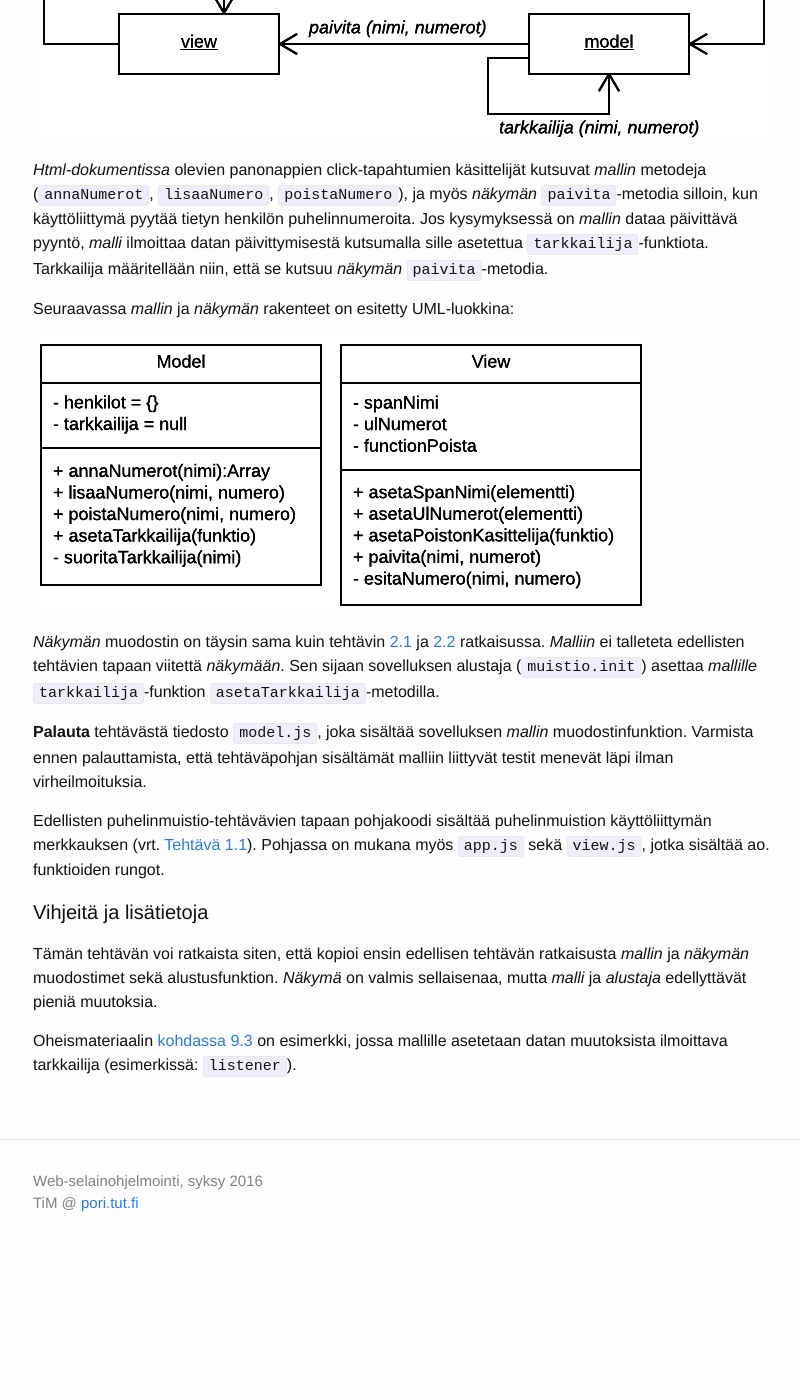
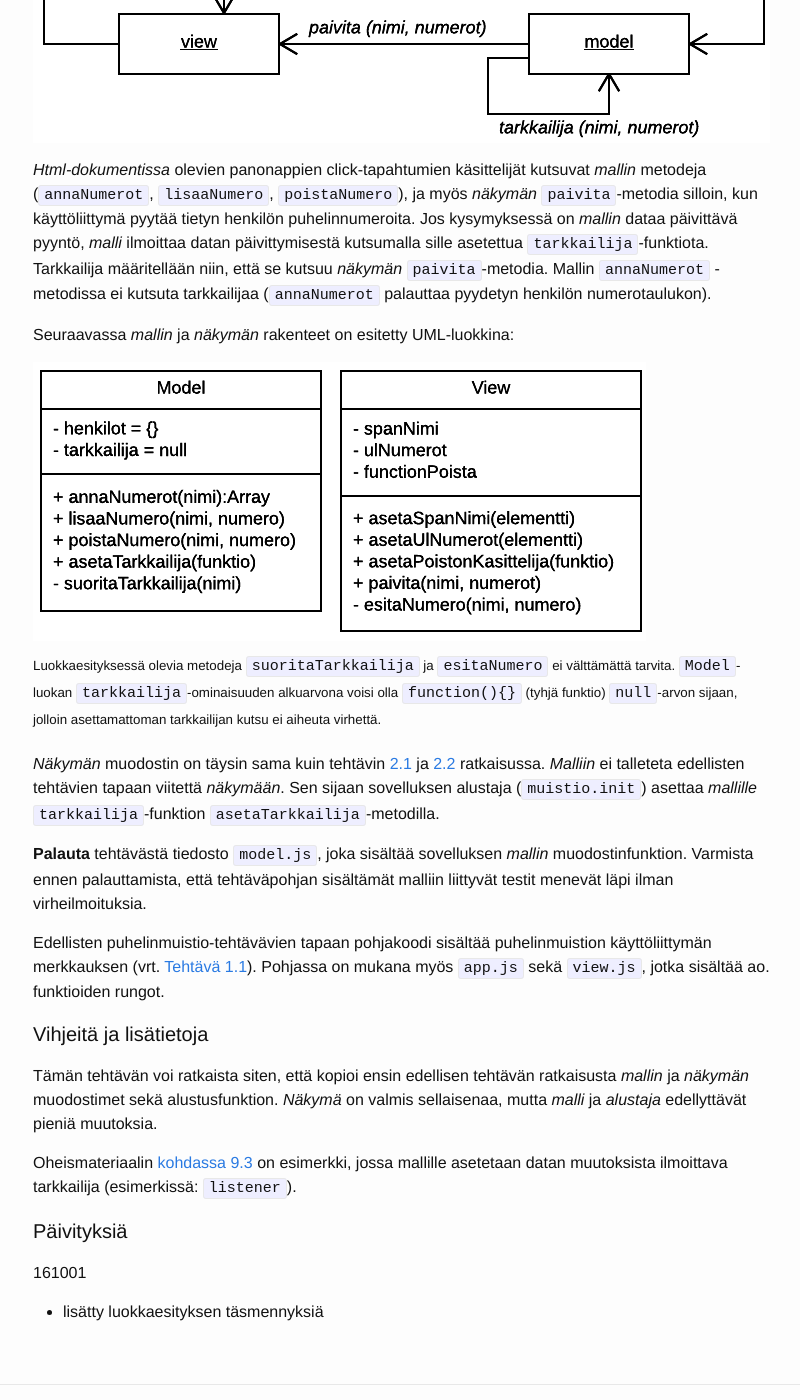
Before and after one commit to timedu/wso, a Jekyll site: the page built from _osa2/tehtava23.md, in a window 1280 px wide and 1400 px high, scrolled down 831 px. Shown: the whole window, without its empty margins (237-1037 px from the left). Built offline with Jekyll 4.4.1, drawn with Linux system fonts in a browser that asks for light colours; before the commit the page ends 2106 px from its top, so only the background shows below that.

Commit message:
ex2.3 update

```diff
--- a/_osa2/tehtava23.md
+++ b/_osa2/tehtava23.md
@@ -18,11 +18,13 @@ Sovellukseen liittyy kolme JavaScript -tiedostoa. *Alustuksen* toteuttava koodi
 
 ![Puhelinmuistio-oliokaavio](../img/olio_kaavio_23.png "Puhelinmuistio-oliokaavio")
 
-*Html-dokumentissa* olevien panonappien click-tapahtumien käsittelijät kutsuvat *mallin* metodeja (`annaNumerot`, `lisaaNumero`, `poistaNumero`), ja myös *näkymän* `paivita`-metodia silloin, kun käyttöliittymä pyytää tietyn henkilön puhelinnumeroita. Jos kysymyksessä on *mallin* dataa päivittävä pyyntö, *malli* ilmoittaa datan päivittymisestä kutsumalla sille asetettua `tarkkailija`-funktiota. Tarkkailija määritellään niin, että se kutsuu *näkymän* `paivita`-metodia.
+*Html-dokumentissa* olevien panonappien click-tapahtumien käsittelijät kutsuvat *mallin* metodeja (`annaNumerot`, `lisaaNumero`, `poistaNumero`), ja myös *näkymän* `paivita`-metodia silloin, kun käyttöliittymä pyytää tietyn henkilön puhelinnumeroita. Jos kysymyksessä on *mallin* dataa päivittävä pyyntö, *malli* ilmoittaa datan päivittymisestä kutsumalla sille asetettua `tarkkailija`-funktiota. Tarkkailija määritellään niin, että se kutsuu *näkymän* `paivita`-metodia. Mallin `annaNumerot` -metodissa ei kutsuta tarkkailijaa (`annaNumerot` palauttaa pyydetyn henkilön numerotaulukon).
 
 Seuraavassa *mallin* ja *näkymän* rakenteet on esitetty UML-luokkina:
 
 ![Puhelinmuistio-luokat](../img/muistio_luokat_23.png "Puhelinmuistio-luokat")
+
+<sup>Luokkaesityksessä olevia metodeja `suoritaTarkkailija` ja `esitaNumero` ei välttämättä tarvita. `Model`-luokan `tarkkailija`-ominaisuuden alkuarvona voisi olla `function(){}` (tyhjä funktio) `null`-arvon sijaan, jolloin asettamattoman tarkkailijan kutsu ei aiheuta virhettä.</sup>
 
 *Näkymän* muodostin on täysin sama kuin tehtävin [2.1](../tehtava21) ja [2.2](../tehtava22) ratkaisussa. *Malliin* ei talleteta edellisten tehtävien tapaan viitettä *näkymään*. Sen sijaan sovelluksen alustaja (`muistio.init`) asettaa *mallille* `tarkkailija`-funktion `asetaTarkkailija`-metodilla.
 
@@ -36,3 +38,9 @@ Tämän tehtävän voi ratkaista siten, että kopioi ensin edellisen tehtävän
 
 
 Oheismateriaalin [kohdassa 9.3]({{site.baseurl}}/weso/#9.3-Esimerkki:-Spoilaaja) on esimerkki, jossa mallille asetetaan datan muutoksista ilmoittava tarkkailija (esimerkissä: `listener`).
+
+#### Päivityksiä
+
+161001
+
+* lisätty luokkaesityksen täsmennyksiä
```
